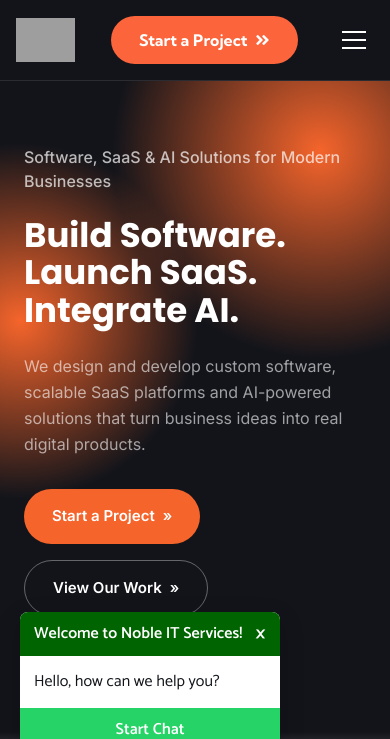
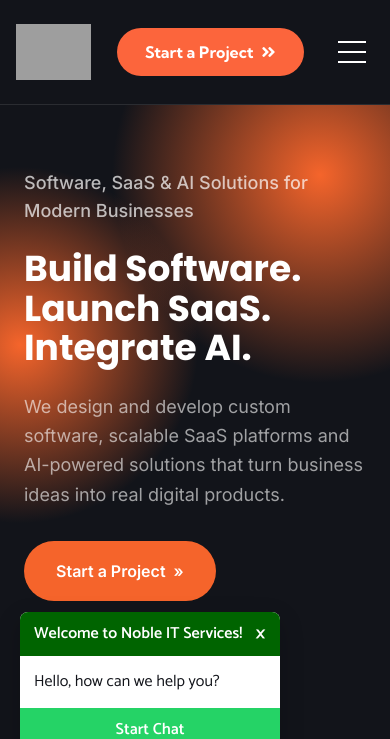
Before and after one commit to noblesomto/noblecontracts-website-laravel, a Laravel app: page / in a window 390 px wide. Shown: the top 739 px of the page. Run offline with Laravel 10, Linux system fonts and the light colour scheme; some libraries are stand-ins or nearby versions; some web fonts are replaced; grey boxes are pictures that could not be loaded.

Commit message:
Enlarge nav, make it sticky, size hero to fill viewport, shift text/dots
Nav: taller (py-6), bigger logo (h-14), larger link text (text-lg) and
CTA button, sticky positioning (position:sticky, top:0) so it stays
pinned while scrolling, matching the live site's more spacious header.

Hero: min-height now calc(100vh - 105px) at md+ (105px = measured actual
nav height), so hero fills the full viewport below the sticky nav on
load like the live site, instead of leaving the trust-bar section
visible in the initial fold. Headline/body font sizes bumped up a step
across all breakpoints.

Also: shifted the hero text column right (px-16/px-24 instead of
px-12/px-16) to match the live site's more generous left margin, and
enlarged the slide-indicator dots from 8px to 12px for visibility.

Co-Authored-By: Claude Sonnet 5 <noreply@anthropic.com>
Claude-Session: https://claude.ai/code/session_013rbmC7wrN2zVUZMfn4pQKU

```diff
--- a/resources/views/frontend/layouts/nav-v2.blade.php
+++ b/resources/views/frontend/layouts/nav-v2.blade.php
@@ -1,17 +1,17 @@
 <body class="bg-white text-ink">
 <div class="min-h-screen flex flex-col">
 
-<header class="bg-ink border-b border-white/10 relative z-20">
-    <div class="container-nb flex items-center justify-between py-4">
+<header id="nav-v2-header" class="bg-ink border-b border-white/10 sticky top-0 z-30">
+    <div class="container-nb flex items-center justify-between py-6">
         <a href="/" class="shrink-0">
-            <img src="{{ asset('frontend/images/logos/logo-nav.png') }}" width="450" height="148" class="h-11 w-auto" alt="Noble IT Services" title="Noble IT Services">
+            <img src="{{ asset('frontend/images/logos/logo-nav.png') }}" width="450" height="148" class="h-14 w-auto" alt="Noble IT Services" title="Noble IT Services">
         </a>
 
-        <nav class="hidden lg:flex items-center gap-8">
+        <nav class="hidden lg:flex items-center gap-10 text-lg font-medium">
             <a href="/" class="text-white hover:text-accent">Home</a>
             <div class="relative group">
                 <a href="/services" class="text-white/80 hover:text-accent">Services</a>
-                <ul class="absolute left-0 top-full mt-2 min-w-[260px] bg-[#181b23] border border-white/10 rounded shadow-lg py-2 opacity-0 invisible group-hover:opacity-100 group-hover:visible focus-within:opacity-100 focus-within:visible transition">
+                <ul class="absolute left-0 top-full mt-2 min-w-[260px] bg-[#181b23] border border-white/10 rounded shadow-lg py-2 opacity-0 invisible group-hover:opacity-100 group-hover:visible focus-within:opacity-100 focus-within:visible transition text-base">
                     <li><a href="/custom-software" class="block px-4 py-2 text-white/80 hover:bg-white/5 hover:text-accent">Custom Software</a></li>
                     <li><a href="/saas-development" class="block px-4 py-2 text-white/80 hover:bg-white/5 hover:text-accent">SaaS Development</a></li>
                     <li><a href="/ai-integration" class="block px-4 py-2 text-white/80 hover:bg-white/5 hover:text-accent">AI Integration</a></li>
@@ -28,12 +28,12 @@
             <a href="/contact-us" class="text-white/80 hover:text-accent">Contact</a>
         </nav>
 
-        <a href="/start-a-project" class="hidden lg:inline-flex theme-btn">Start a Project <i class="fas fa-angle-double-right"></i></a>
+        <a href="/start-a-project" class="hidden lg:inline-flex theme-btn text-base px-8 py-4">Start a Project <i class="fas fa-angle-double-right"></i></a>
 
         <button id="nav-v2-toggle" type="button" aria-label="Toggle navigation menu" aria-expanded="false" aria-controls="nav-v2-menu" class="lg:hidden p-2">
-            <span class="block w-6 h-0.5 bg-white mb-1.5"></span>
-            <span class="block w-6 h-0.5 bg-white mb-1.5"></span>
-            <span class="block w-6 h-0.5 bg-white"></span>
+            <span class="block w-7 h-0.5 bg-white mb-2"></span>
+            <span class="block w-7 h-0.5 bg-white mb-2"></span>
+            <span class="block w-7 h-0.5 bg-white"></span>
         </button>
     </div>
 
--- a/resources/views/frontend/layouts/slider-v2.blade.php
+++ b/resources/views/frontend/layouts/slider-v2.blade.php
@@ -25,20 +25,20 @@
     <div class="hero-v2-glow hero-v2-glow--tr" aria-hidden="true"></div>
     <div class="hero-v2-glow hero-v2-glow--tl" aria-hidden="true"></div>
 
-    <div class="relative z-10 grid grid-cols-1 md:grid-cols-2 items-stretch min-h-[560px] md:min-h-[640px] lg:min-h-[680px]">
-        <div class="flex flex-col justify-center gap-6 px-6 md:px-12 lg:px-16 py-16 md:py-20 relative">
-            <div class="hidden md:block w-5 h-5 rounded-full border-2 border-white/50 absolute top-6 left-8 lg:left-16"></div>
+    <div class="relative z-10 grid grid-cols-1 md:grid-cols-2 items-stretch min-h-[560px] md:min-h-[calc(100vh-105px)]">
+        <div class="flex flex-col justify-center gap-6 px-6 md:px-16 lg:px-24 py-16 md:py-20 relative">
+            <div class="hidden md:block w-5 h-5 rounded-full border-2 border-white/50 absolute top-6 left-16 lg:left-24"></div>
 
-            <div id="hero-v2-eyebrow" class="hero-v2-fade text-white/70 text-base font-medium">{!! $heroFirst['eyebrow'] !!}</div>
-            <h1 id="hero-v2-headline" class="hero-v2-fade font-bold text-white text-[34px] sm:text-[42px] md:text-[48px] lg:text-[56px] leading-[1.1] max-w-xl m-0">{{ $heroFirst['headline'] }}</h1>
-            <p id="hero-v2-body" class="hero-v2-fade text-white/60 text-base leading-relaxed max-w-lg m-0">{{ $heroFirst['body'] }}</p>
+            <div id="hero-v2-eyebrow" class="hero-v2-fade text-white/70 text-lg font-medium">{!! $heroFirst['eyebrow'] !!}</div>
+            <h1 id="hero-v2-headline" class="hero-v2-fade font-bold text-white text-[36px] sm:text-[46px] md:text-[54px] lg:text-[64px] leading-[1.1] max-w-2xl m-0">{{ $heroFirst['headline'] }}</h1>
+            <p id="hero-v2-body" class="hero-v2-fade text-white/60 text-lg leading-relaxed max-w-lg m-0">{{ $heroFirst['body'] }}</p>
 
             <div class="flex flex-wrap gap-4 mt-2">
                 <a href="/start-a-project" class="hero-v2-btn hero-v2-btn--solid">Start a Project <span>&raquo;</span></a>
                 <a href="/our-work" class="hero-v2-btn hero-v2-btn--outline">View Our Work <span>&raquo;</span></a>
             </div>
 
-            <div id="hero-v2-dots" class="flex gap-2 mt-5">
+            <div id="hero-v2-dots" class="flex gap-3 mt-5">
                 @foreach ($heroSlides as $i => $slide)
                 <button type="button" class="hero-v2-dot{{ $i === 0 ? ' is-active' : '' }}" data-index="{{ $i }}" aria-label="Go to slide {{ $i + 1 }}"></button>
                 @endforeach
```
Also changed, not shown: public/frontend/css/tailwind-v2.css, resources/css/tailwind-v2-components.css.
